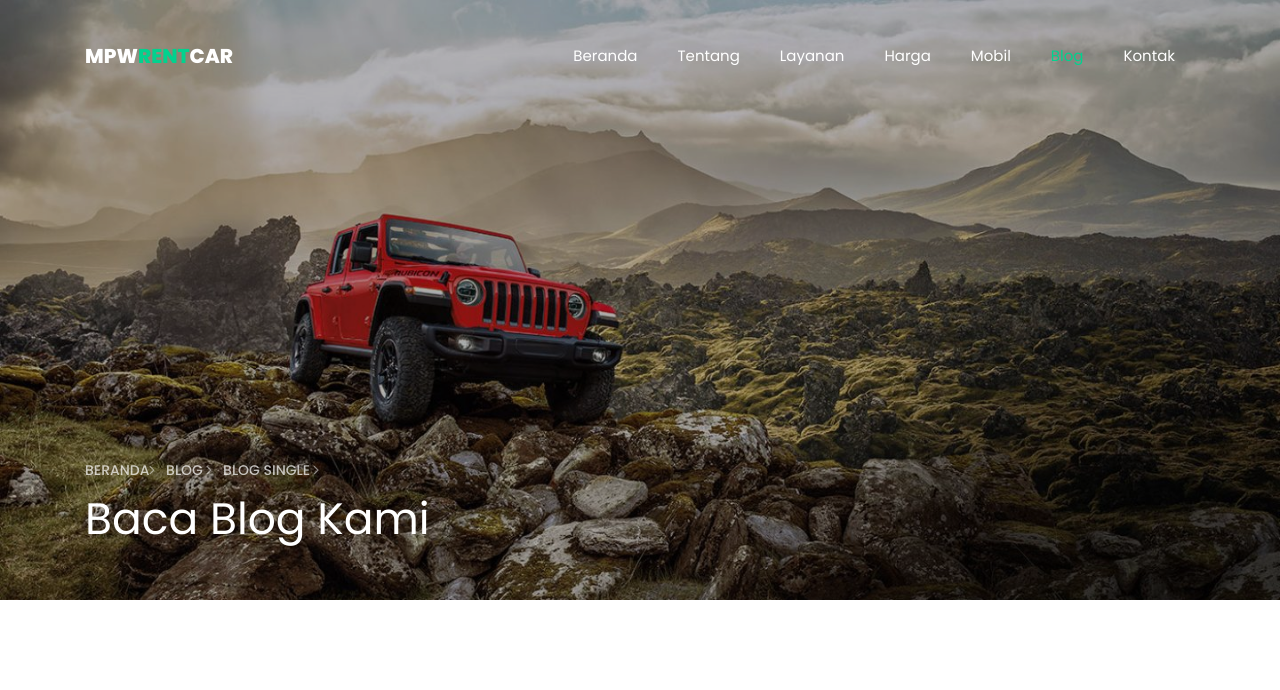
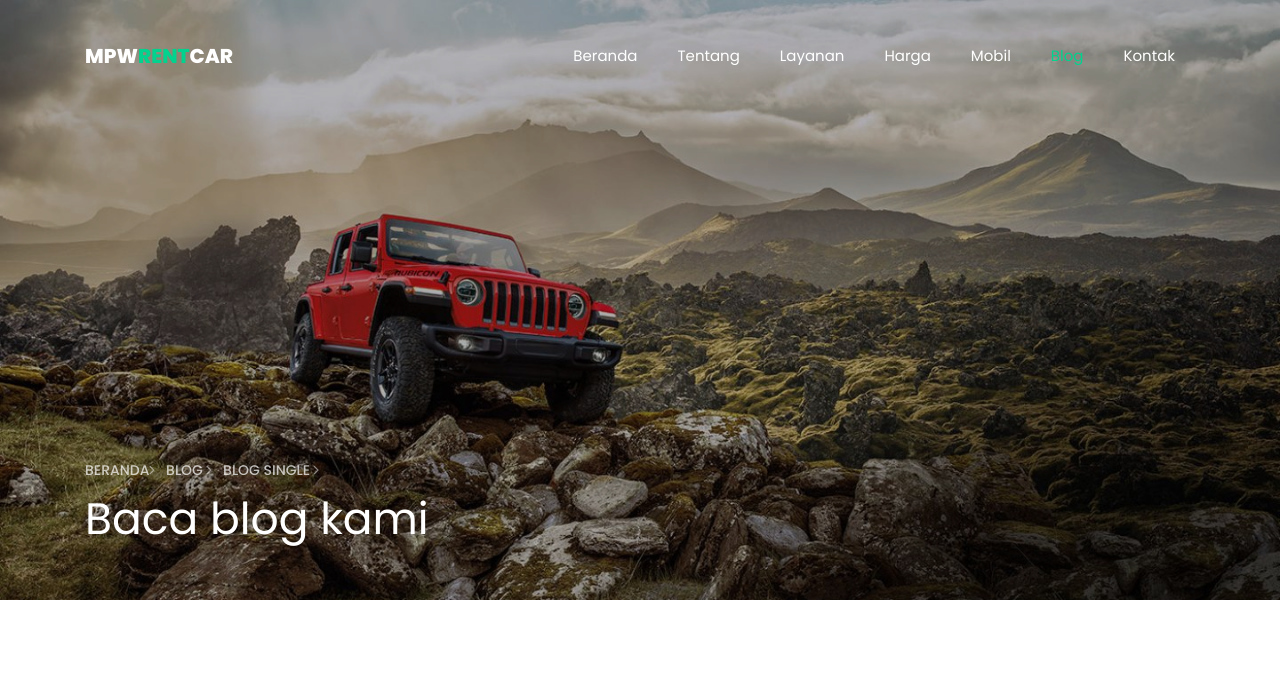
Before and after one commit to guanshiyin28/MPW-Rent-Car, a PHP site: page /blog-single.php in a window 1280 px wide. Shown: the top 690 px of the page. Run offline with PHP 8.4, Linux system fonts and the light colour scheme; some libraries are stand-ins or nearby versions; some web fonts are replaced.

Commit message:
update blog-single

```diff
--- a/blog-single.php
+++ b/blog-single.php
@@ -30,20 +30,20 @@
 
 	  <nav class="navbar navbar-expand-lg navbar-dark ftco_navbar bg-dark ftco-navbar-light" id="ftco-navbar">
 	    <div class="container">
-	      <a class="navbar-brand" href="index.php">MPW<span>RENT</span>CAR</a>
+	      <a class="navbar-brand" href="index.html">MPW<span>RENT</span>CAR</a>
 	      <button class="navbar-toggler" type="button" data-toggle="collapse" data-target="#ftco-nav" aria-controls="ftco-nav" aria-expanded="false" aria-label="Toggle navigation">
 	        <span class="oi oi-menu"></span> Menu
 	      </button>
 
 	      <div class="collapse navbar-collapse" id="ftco-nav">
 	        <ul class="navbar-nav ml-auto">
-	          <li class="nav-item"><a href="index.php" class="nav-link">Beranda</a></li>
-	          <li class="nav-item"><a href="about.php" class="nav-link">Tentang</a></li>
-	          <li class="nav-item"><a href="services.php" class="nav-link">Layanan</a></li>
-	          <li class="nav-item"><a href="pricing.php" class="nav-link">Harga</a></li>
-	          <li class="nav-item"><a href="car.php" class="nav-link">Mobil</a></li>
-	          <li class="nav-item active"><a href="blog.php" class="nav-link">Blog</a></li>
-	          <li class="nav-item"><a href="contact.php" class="nav-link">Kontak</a></li>
+	          <li class="nav-item"><a href="index.html" class="nav-link">Beranda</a></li>
+	          <li class="nav-item"><a href="about.html" class="nav-link">Tentang</a></li>
+	          <li class="nav-item"><a href="services.html" class="nav-link">Layanan</a></li>
+	          <li class="nav-item"><a href="pricing.html" class="nav-link">Harga</a></li>
+	          <li class="nav-item"><a href="car.html" class="nav-link">Mobil</a></li>
+	          <li class="nav-item active"><a href="blog.html" class="nav-link">Blog</a></li>
+	          <li class="nav-item"><a href="contact.html" class="nav-link">Kontak</a></li>
 	        </ul>
 	      </div>
 	    </div>
@@ -55,8 +55,8 @@
       <div class="container">
         <div class="row no-gutters slider-text js-fullheight align-items-end justify-content-start">
           <div class="col-md-9 ftco-animate pb-5">
-          	<p class="breadcrumbs"><span class="mr-2"><a href="index.php">Beranda<i class="ion-ios-arrow-forward"></i></a></span> <span class="mr-2"><a href="blog.php">Blog <i class="ion-ios-arrow-forward"></i></a></span> <span>Blog Single <i class="ion-ios-arrow-forward"></i></span></p>
-            <h1 class="mb-3 bread">Baca Blog Kami</h1>
+          	<p class="breadcrumbs"><span class="mr-2"><a href="index.html">Beranda<i class="ion-ios-arrow-forward"></i></a></span> <span class="mr-2"><a href="blog.html">Blog <i class="ion-ios-arrow-forward"></i></a></span> <span>Blog Single <i class="ion-ios-arrow-forward"></i></span></p>
+            <h1 class="mb-3 bread">Baca blog kami</h1>
           </div>
         </div>
       </div>
@@ -160,6 +160,7 @@
                     <p>Saya sangat senang dengan pelayanan sewa mobil yang diberikan. Mobilnya bersih, wangi, dan kondisinya sangat baik. Prosesnya juga sangat mudah dan cepat. Terima kasih banyak atas pelayanan yang sangat memuaskan. Saya pasti akan kembali menggunakan jasa rental mobil ini di lain waktu.</p>
                     <p><a href="#" class="reply">Reply</a></p>
                   </div>
+
                   <ul class="children">
                     <li class="comment">
                       <div class="vcard bio">
@@ -171,6 +172,8 @@
                         <p>Saya sangat terkesan dengan fleksibilitas waktu penyewaan yang ditawarkan. Proses pemesanan juga sangat mudah melalui website. Terima kasih atas layanan yang luar biasa!</p>
                         <p><a href="#" class="reply">Reply</a></p>
                       </div>
+
+
                       <ul class="children">
                         <li class="comment">
                           <div class="vcard bio">
@@ -182,15 +185,16 @@
                             <p>Pengalaman menyewa mobil di MPW Rent Car sangat menyenangkan. Mobilnya dalam kondisi prima dan harga sewanya sangat terjangkau. Saya akan merekomendasikan jasa sewa mobil Anda kepada teman-teman saya.</p>
                             <p><a href="#" class="reply">Reply</a></p>
                           </div>
+
                             <ul class="children">
                               <li class="comment">
                                 <div class="vcard bio">
                                   <img src="images/person_6.png" alt="Image placeholder">
                                 </div>
                                 <div class="comment-body">
-                                <h3>Fatsaid</h3>
+                                  <h3>Fadsait</h3>
                                   <div class="meta">Oct. 21, 2019 at 2:25pm</div>
-                                <p>Saya sangat puas menyewa mobil jenis Toyota pada tanggal 20 oktober. Mobilnya bersih dan nyaman dikendarai. Proses pengambilan dan pengembalian mobil juga sangat lancar. Terima kasih kepada pa Agus yang telah membantu saya selama proses penyewaan</p>
+                                  <p>Saya sangat puas menyewa mobil jenis Toyota pada tanggal 20 oktober. Mobilnya bersih dan nyaman dikendarai. Proses pengambilan dan pengembalian mobil juga sangat lancar. Terima kasih kepada pa agus yang telah membantu saya selama proses penyewaan</p>
                                   <p><a href="#" class="reply">Reply</a></p>
                                 </div>
                               </li>
```
Lines whose indentation alone changed are shown as unchanged.
